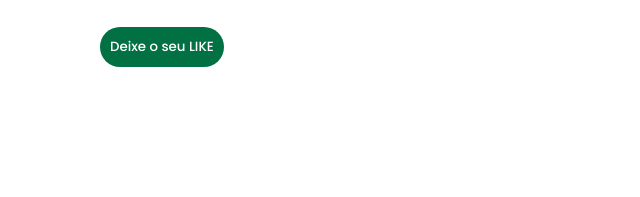
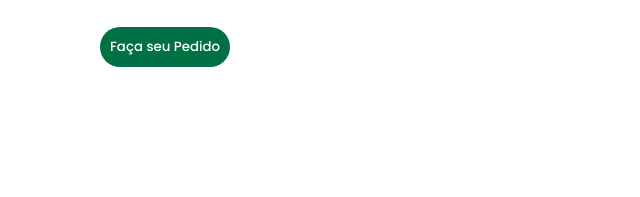
Before and after one commit to lucimar1985/STARBUCKS, a plain HTML site: page index.html in a window 1280 px wide. Shown: the part 625-822 px from the top of the page, 0-640 px from the left. Drawn offline with Linux system fonts and the light colour scheme.

Commit message:
commit alteração linha 26

```diff
--- a/index.html
+++ b/index.html
@@ -23,7 +23,7 @@
             <h2> Não é apenas Café, é um <span>Starbucks</span></h2>
             <p>Texte #estouemação bora prafrente aula de desenvolvimento texte.</p>
 
-            <button>Deixe o seu LIKE</button>
+            <button>Faça seu Pedido</button>
         </div>
 
         <div class="caixa-imagem">
```
